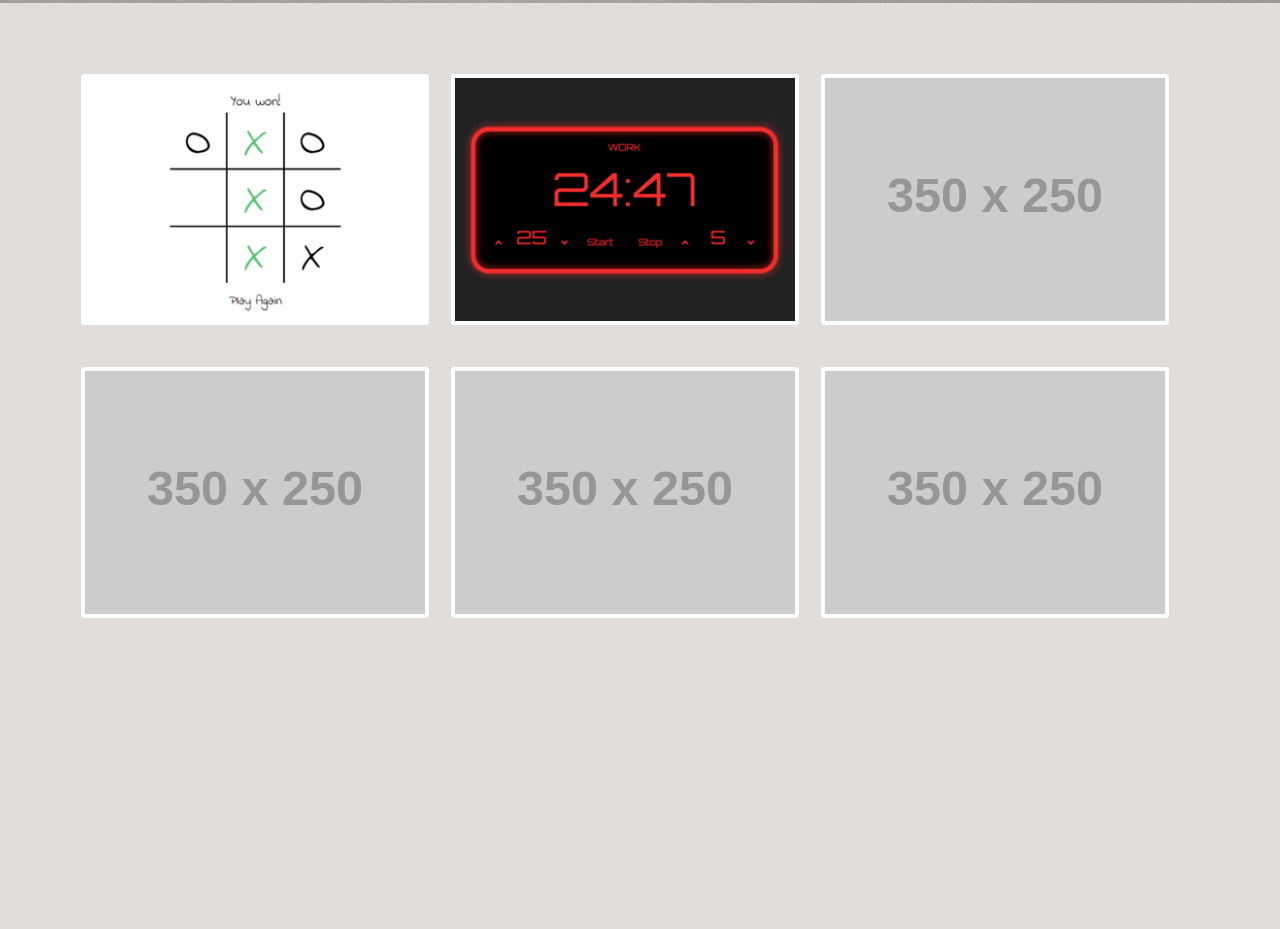
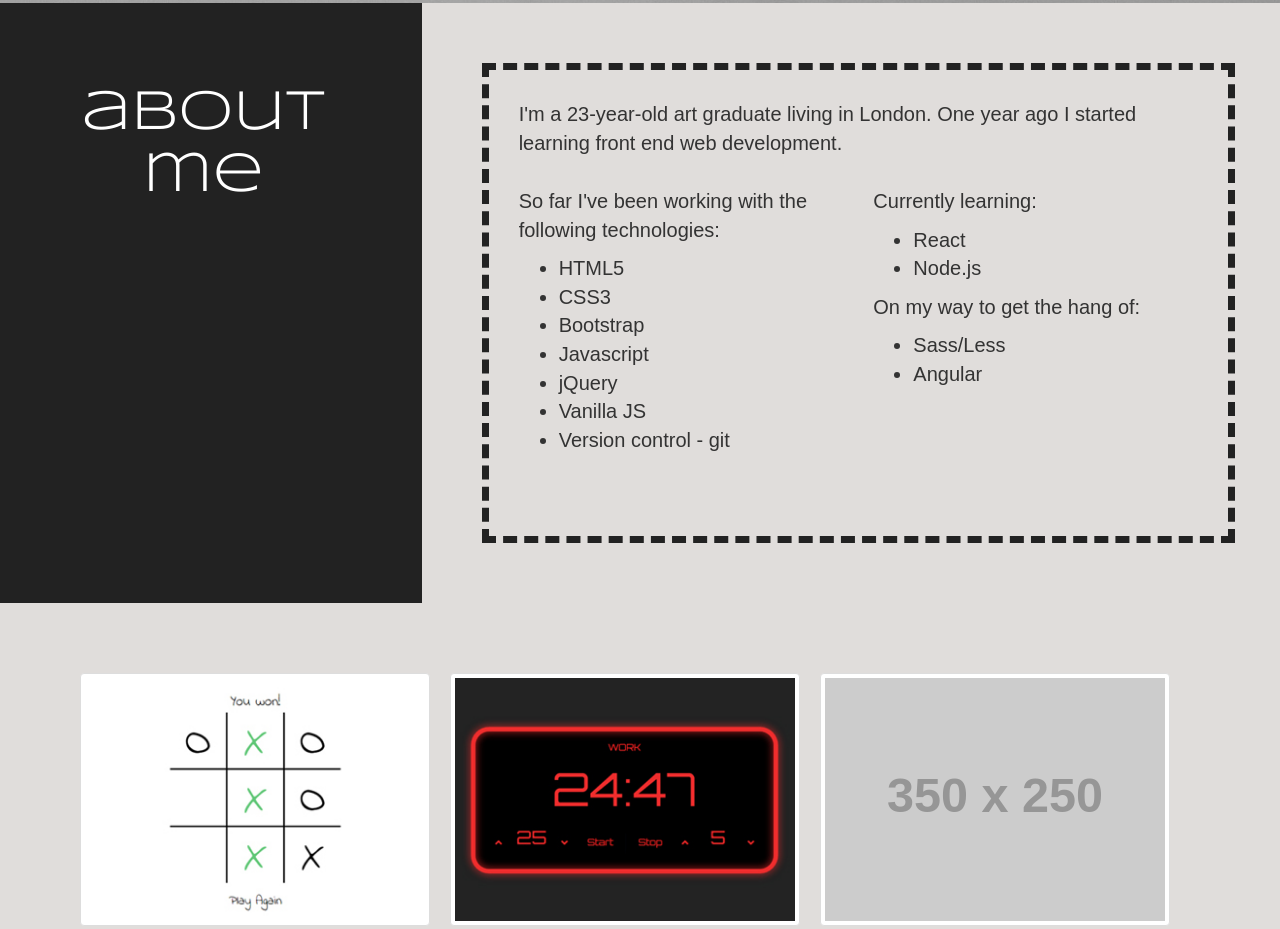
Before and after one commit to marchefk/marchefk.github.io, a plain HTML site: page index.html in a window 1280 px wide. Shown: the part 797-1726 px from the top of the page. Before the commit the page ends 1600 px from the top, so only its background shows below. Drawn offline with nearby package versions, Linux system fonts and the light colour scheme; placeholder pictures from the web are drawn by us; a web font is replaced by a local one.

Commit message:
About section

```diff
--- a/index.html
+++ b/index.html
@@ -3,7 +3,7 @@
 
 <head>
     <meta charset="utf-8">
-    <link href="https://fonts.googleapis.com/css?family=Quicksand:40|Advent+Pro:100,400|Muli:600" rel="stylesheet">
+    <link href="https://fonts.googleapis.com/css?family=Quicksand:40|Advent+Pro:100,400|Muli:400,600|Raleway|Syncopate" rel="stylesheet">
     <link rel="stylesheet" href="https://cdnjs.cloudflare.com/ajax/libs/font-awesome/4.7.0/css/font-awesome.min.css">
     <link rel="stylesheet" href="https://maxcdn.bootstrapcdn.com/bootstrap/3.3.7/css/bootstrap.min.css" integrity="sha384-BVYiiSIFeK1dGmJRAkycuHAHRg32OmUcww7on3RYdg4Va+PmSTsz/K68vbdEjh4u" crossorigin="anonymous">
     <link rel="stylesheet" type="text/css" href="master.css" media="screen">
@@ -11,27 +11,65 @@
 </head>
 
 <body>
-    <div id="navibar" class="navibar homenav">
+    <div id="navibar" class="navibar homenavi">
         <a href="#home" class="navi-home">home</a>
         <a href="#about" class="navi-about">about me</a>
         <a href="#projects" class="navi-projects">projects</a>
         <a href="#contact" class="navi-contact">contact</a>
     </div>
     <div id="home" class="home full">
-      <div class="home-header">
+        <div class="home-header">
             <h1>hello, I'm Eve</h1>
             <h2>and I'm a front end web developer</h2>
-          </div>
+        </div>
     </div>
-    <div id="about" class="about">
+    <div id="about" class="row about">
+            <div class="col-xs-12 col-md-4 about-header text-center">
+                <h1>about me</h1>
+            </div>
+            <div class="col-xs-12 col-md-8 about-info">
+              <div class="about-border">
+                <p>I'm a 23-year-old art graduate living in London. One year ago I started learning front end web development.</p>
+                <div class="row about-lists">
+                    <div class="col-xs-6">
+                        <p>So far I've been working with the following technologies:</p>
+                        <ul>
+                            <li>HTML5</li>
+                            <li>CSS3</li>
+                            <li>Bootstrap</li>
+                            <li>Javascript</li>
+                            <li>jQuery</li>
+                            <li>Vanilla JS</li>
+                            <li>Version control - git</li>
+                        </ul>
+                    </div>
+                    <div class="col-xs-6">
+                        <p>Currently learning:</p>
+                        <ul>
+                            <li>React</li>
+                            <li>Node.js</li>
+                        </ul>
+                        <p>On my way to get the hang of:</p>
+                        <ul>
+                            <li>Sass/Less</li>
+                            <li>Angular</li>
+                        </ul>
+                    </div>
+                  </div>
+                </div>
+        </div>
     </div>
     <div id="projects" class="projects full">
         <div class="container container-fluid gallery cf">
             <div>
-                <img src="/Images/img1.jpg" class="thumbnail img-responsive">
+                <a href="https://s.codepen.io/marchefk/debug/ZeOZoG/NQkzYnwvOEoA">
+                    <img src="/Images/img1.jpg" class="thumbnail img-responsive">
+                </a>
             </div>
             <div>
-                <img src="/Images/img2.jpg" class="thumbnail img-responsive">
+                <a href="https://s.codepen.io/marchefk/debug/YNggrr/yokZEQKbzXQA">
+                    <img src="/Images/img2.jpg" class="thumbnail img-responsive">
+                </a>
             </div>
             <div>
                 <img src="http://placehold.it/350x250 " class="thumbnail img-responsive">
--- a/master.css
+++ b/master.css
@@ -2,7 +2,7 @@ html, body {
     width: 100%;
     height: 100%;
     margin: 0;
-    font-family: 'Advent Pro', sans-serif;
+    font-family: 'Muli', sans-serif;
     font-weight: 500;
     box-sizing: border-box;
 }
@@ -32,7 +32,7 @@ body {
     /* Full width */
     z-index: 9;
     height: 60px;
-    background-color: rgba(255, 255, 255, 0.95);
+    background-color: #f9f9f9;
 }
 
 .navibar a {
@@ -45,18 +45,22 @@ body {
     font-size: 2em;
 }
 
+.navibar a:hover {
+  color: grey;
+}
 
 /*home*/
 
 .home {
     background-image: url('/Images/bandw.jpg');
     background-repeat: no-repeat;
-    background-position: left center;
+    background-position: 30% 50%;
     background-size: cover;
-    display: flex;
+    display: -webkit-box;
+display: -ms-flexbox;
+display: flex;
     justify-content: center;
     align-items: center;
-    font-family: 'Muli', sans-serif;
 }
 
 @media screen and (min-width: 1200px) {
@@ -67,36 +71,69 @@ body {
 }
 
 .home h1 {
-    color: #40e9bb;
-    font-size: 5em;
+    color: #c9ff36;
+    font-size: 7em;
     text-shadow: 1px 1px 15px grey;
+    font-weight: 600;
 }
 
 .home h2 {
   color: white;
+  font-size: 3em;
 }
 
 /*about*/
 
-.about {}
+.about-header {
+  padding: 60px 60px;
+  background-color: #222;
+  color: white;
+}
+
+.about-header h1 {
+  font-size: 4em;
+  font-family: 'Syncopate';
+}
+
+.about-border {
+  /*border: 7px dashed #aded00;*/
+  border: 7px dashed #222;
+  padding: 30px;
+}
+
+.about-info {
+    padding: 60px 60px;
+  font-size: 20px;
+}
+
+.about-lists {
+  padding-top: 20px;
+}
 
 
+@media (min-width: 992px) {
+  .about {
+    height: 600px;
+  }
+  .about div {
+    height: 100%;
+  }
+}
+
 /*projects*/
-
-.projects {}
 
 .gallery {
     margin: 0 auto;
     padding: auto;
 }
 
-.gallery>div {
+.gallery div {
     position: relative;
     float: left;
     padding: 10px;
 }
 
-.gallery>div>img {
+.gallery img {
     display: block;
     width: 350px;
     transition: .1s transform;
@@ -104,11 +141,11 @@ body {
     /* hack */
 }
 
-.gallery>div:hover {
+.gallery div:hover {
     z-index: 1;
 }
 
-.gallery>div:hover>img {
+.gallery div:hover img {
     transform: scale(1.2, 1.2);
     transition: .3s transform;
 }
```
